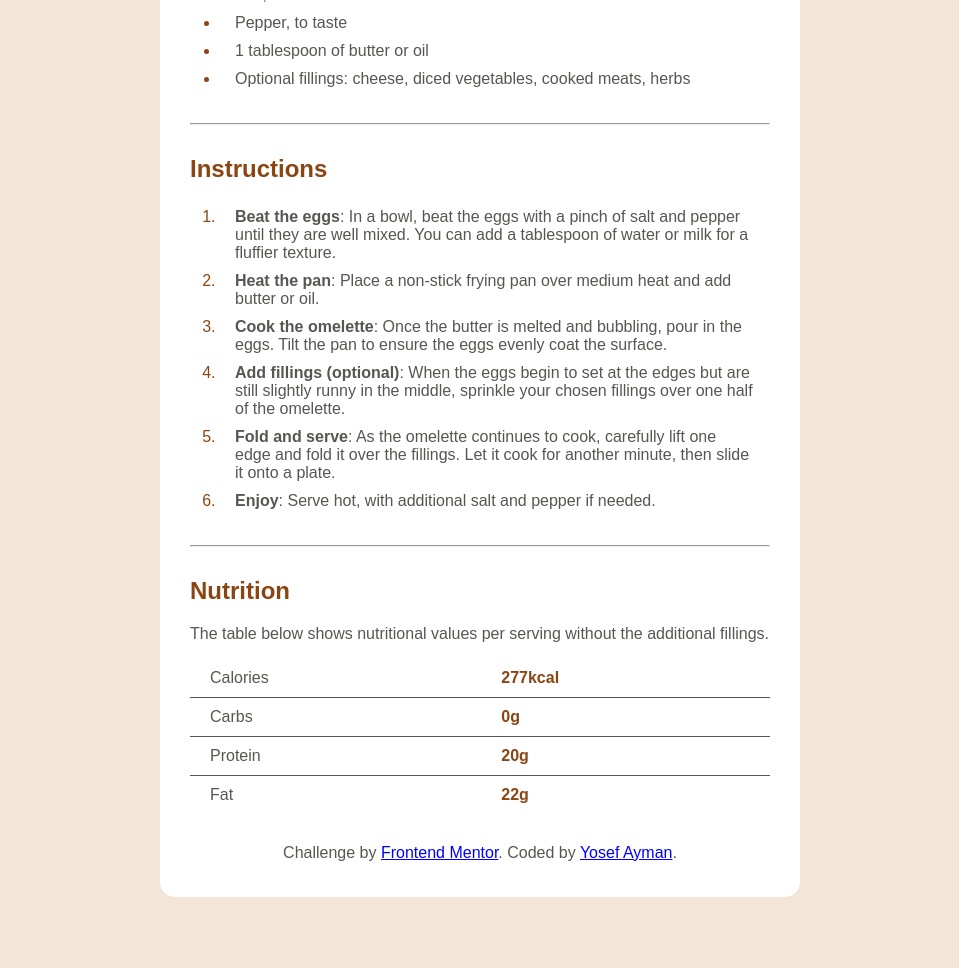
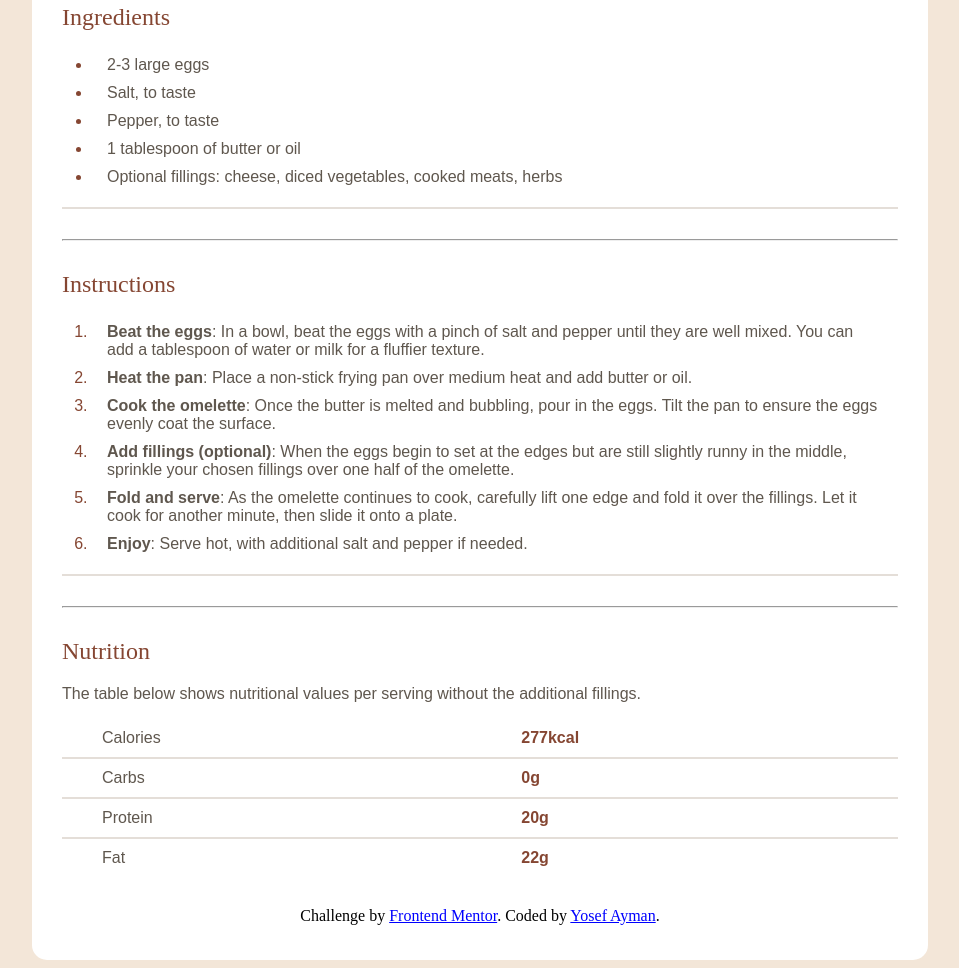
Before and after one commit to Yosef-Ayman/Frontend-Mentor-Recipe-page, a plain HTML site: page index.html in a window 1280 px wide. Shown: the part 770-1738 px from the top of the page, without its empty margins (168-1127 px from the left). Before the commit the page ends 1675 px from the top, so only its background shows below. Drawn offline with Linux system fonts and the light colour scheme; a web font is replaced by a local one.

Commit message:
style.css

```diff
--- a/style.css
+++ b/style.css
@@ -1,104 +1,144 @@
-*{
+* {
     box-sizing: border-box;
-    color: #575651;
-    font-family: Arial, serif;
 }
 
-hr{
-    color: #575651;
+@font-face {
+    font-family: 'Outfit';
+    src: url('assets/fonts/outfit/static/Outfit-Regular.ttf') format('truetype');
+    font-weight: 400;
 }
 
-a{
+@font-face {
+    font-family: 'Outfit';
+    src: url('assets/fonts/outfit/static/Outfit-Bold.ttf') format('truetype');
+    font-weight: 700;
+}
+
+@font-face {
+    font-family: 'Young Serif';
+    src: url('assets/fonts/young-serif/YoungSerif-Regular.ttf') format('truetype');
+    font-weight: 400;
+}
+
+h1, h2 {
+    font-family: 'Young Serif', serif;
+    font-weight: 400;
+}
+
+h1 {
+    color: hsl(24, 5%, 18%);
+}
+
+h2,
+main .sec3 ::marker,
+main .sec4 ::marker {
+    color: hsl(14, 45%, 36%);
+}
+
+h3, main .sec2 h3, main .sec2 ::marker {
+    font-family: 'Outfit', sans-serif;
+    font-weight: 700;
+    color: hsl(332, 51%, 32%);
+}
+
+p, li, td {
+    font-family: 'Outfit', sans-serif;
+    font-weight: 400;
+    color: hsl(30, 10%, 34%);
+}
+
+li {
+    padding: 5px 15px;
+}
+
+a {
     color: blue;
 }
 
-h1{
-    color: black;
+td {
+    padding: 10px 40px;
+    border-bottom: 2px solid hsl(30, 18%, 87%);
 }
 
-main .sec2 h3, main .sec2 ::marker{
-    color: #aa1f73;
+td:last-child {
+    font-weight: 700;
+    color: hsl(14, 45%, 36%);
 }
 
-h2, main .sec3 ::marker, main .sec4 ::marker{
-    color: saddlebrown;
+tr:last-child td {
+    border-bottom: 0;
 }
 
-td{
-    padding: 10px 20px;
-    border-bottom: 1px solid #575651;
-}
-
-td:last-child{
-    font-weight: bold;
-    color: saddlebrown;
-}
-
-body{
+body {
     width: 100%;
-    background-color: #F3E5D8;
+    background-color: hsl(30, 54%, 90%);
     display: flex;
     justify-content: center;
     align-items: center;
 }
 
-main{
-    width: 50%;
-    background-color: #FFFFFF;
+main {
+    width: 70%;
+    background-color: hsl(0, 0%, 100%);
     border-radius: 15px;
     padding: 30px;
 }
 
-main div{
+main div {
     margin: 30px 0;
 }
 
-ul, ol{
+ul, ol {
     padding-left: 30px;
 }
 
-li{
-    padding: 5px 15px;
+.sec3, .sec4 {
+    border-bottom: 2px solid hsl(30, 18%, 87%);
 }
 
-main .sec2{
-    background-color: #FCF4F9;
+main .sec2 {
+    background-color: hsl(330, 100%, 98%);
     padding: 5px 20px;
     border-radius: 15px;
 }
 
-main .image{
+main .image {
     display: flex;
     width: 100%;
     justify-content: center;
     margin: 0;
 }
 
-main .image img{
+main .image img {
     width: 100%;
     border-radius: 15px;
 }
 
-table{
+table {
     width: 100%;
     border-collapse: collapse;
 }
 
-
-tr:last-child td{
-    border-bottom: 0;
-}
-
-.attribution{
+.attribution {
     margin: 20px 0 5px 0;
     justify-self: center;
 }
 
-@media screen and (max-width: 800px){
-    body{
-        background-color: #FFFFFF;
+@media screen and (max-width: 375px) {
+    body {
+        background-color: white;
     }
-    main{
-         width: 100%;
+
+    main {
+        width: 100%;
+        padding: 10px;
+    }
+
+    td {
+        padding: 10px 20px;
+    }
+
+    main .image img {
+        border-radius: 5px;
     }
 }
```
